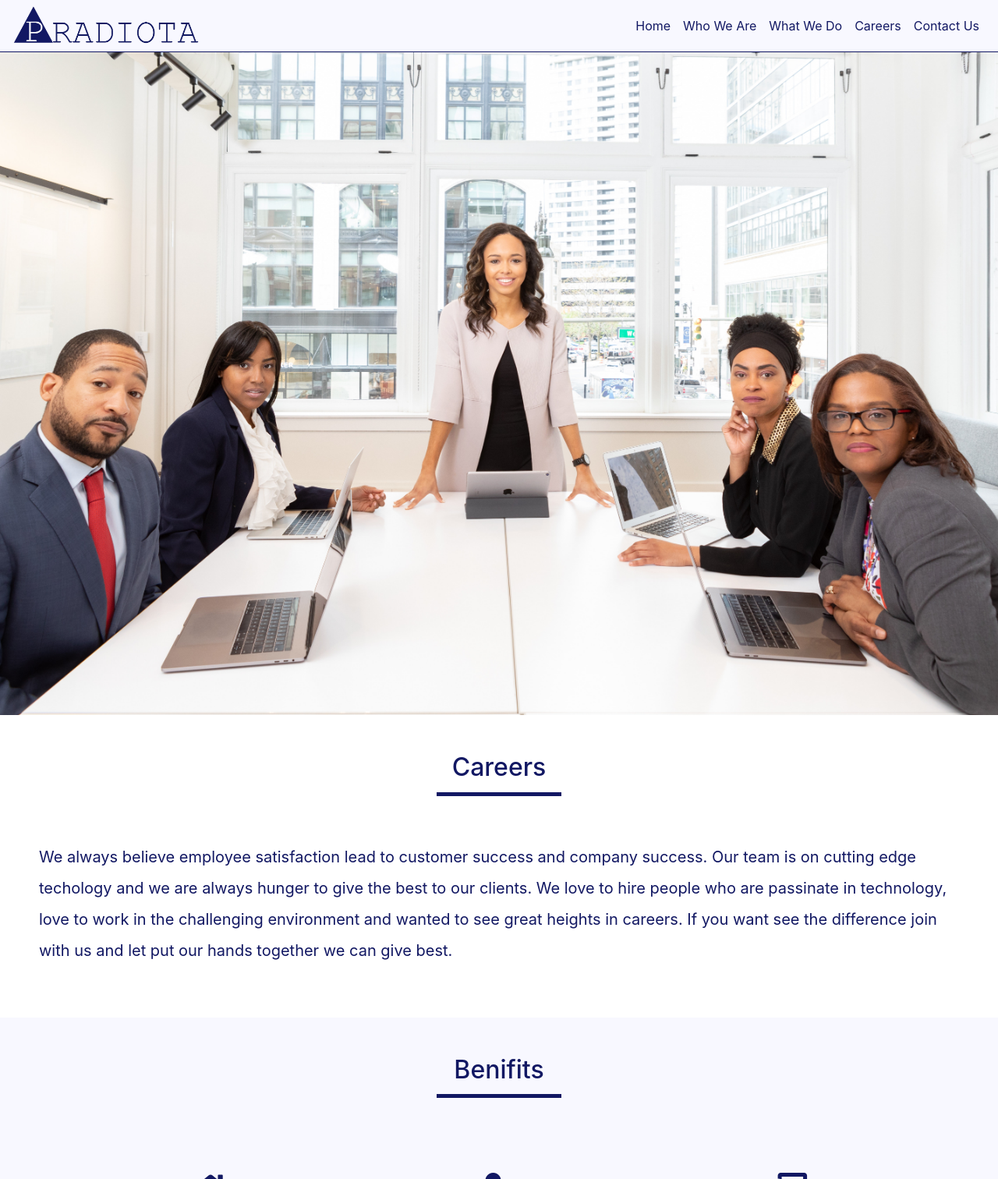
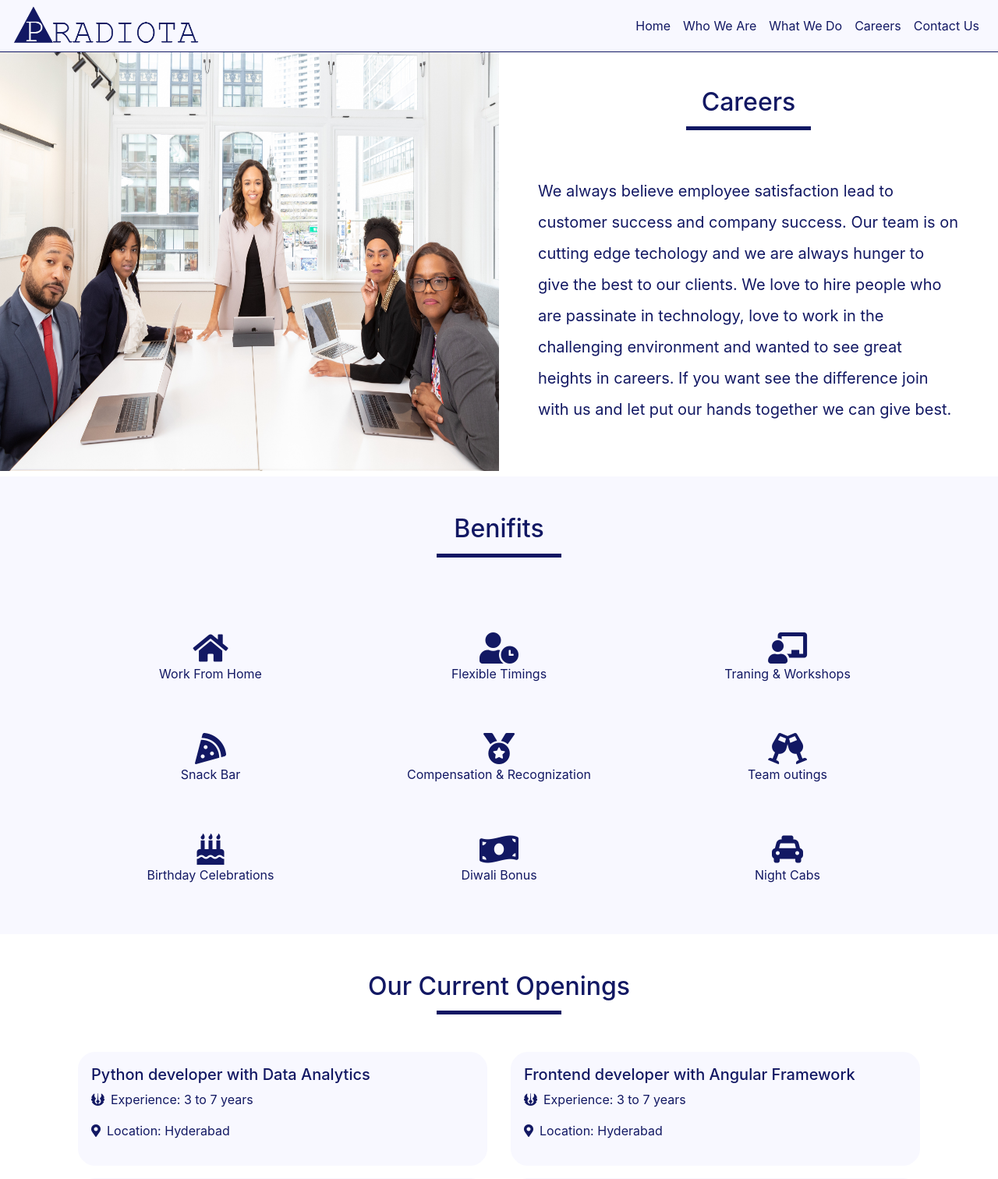
Before and after one commit to aditya1092mukkavilli/pradiotademo, a PHP site: page /careers.html in a window 1280 px wide. Shown: the top 1512 px of the page at 78% size. Run offline with PHP 8.4, Linux system fonts and the light colour scheme.

Commit message:
Fixes for careers page

```diff
--- a/careers.html
+++ b/careers.html
@@ -49,12 +49,12 @@
                             <div class="row">
                                 <div class="col-md-12">
                                     <div class="row">
-                                        <div class="col-md-12 col-sm-12">
+                                        <div class="col-lg-6 col-md-12">
                                             <div class="row">
                                                 <img src="./resources/careers.jpg" class="img-fluid bg-body">
                                             </div>
                                         </div>
-                                        <div class="col-md-12 col-sm-12 careers-content">
+                                        <div class="col-lg-6 col-md-12 careers-content">
                                             <div data-aos="fade-up" class="row">
                                                 <h2 class="text-center mt-5 w-100">Careers   <div class="uline-bg uline m-auto"></div></h2>
                                                 <p>
--- a/css/careers.css
+++ b/css/careers.css
@@ -23,6 +23,6 @@ body{
 }
 
 .bg-body{
-    height: auto;
+    height: 540px;
     width: 100%;
 }
```
